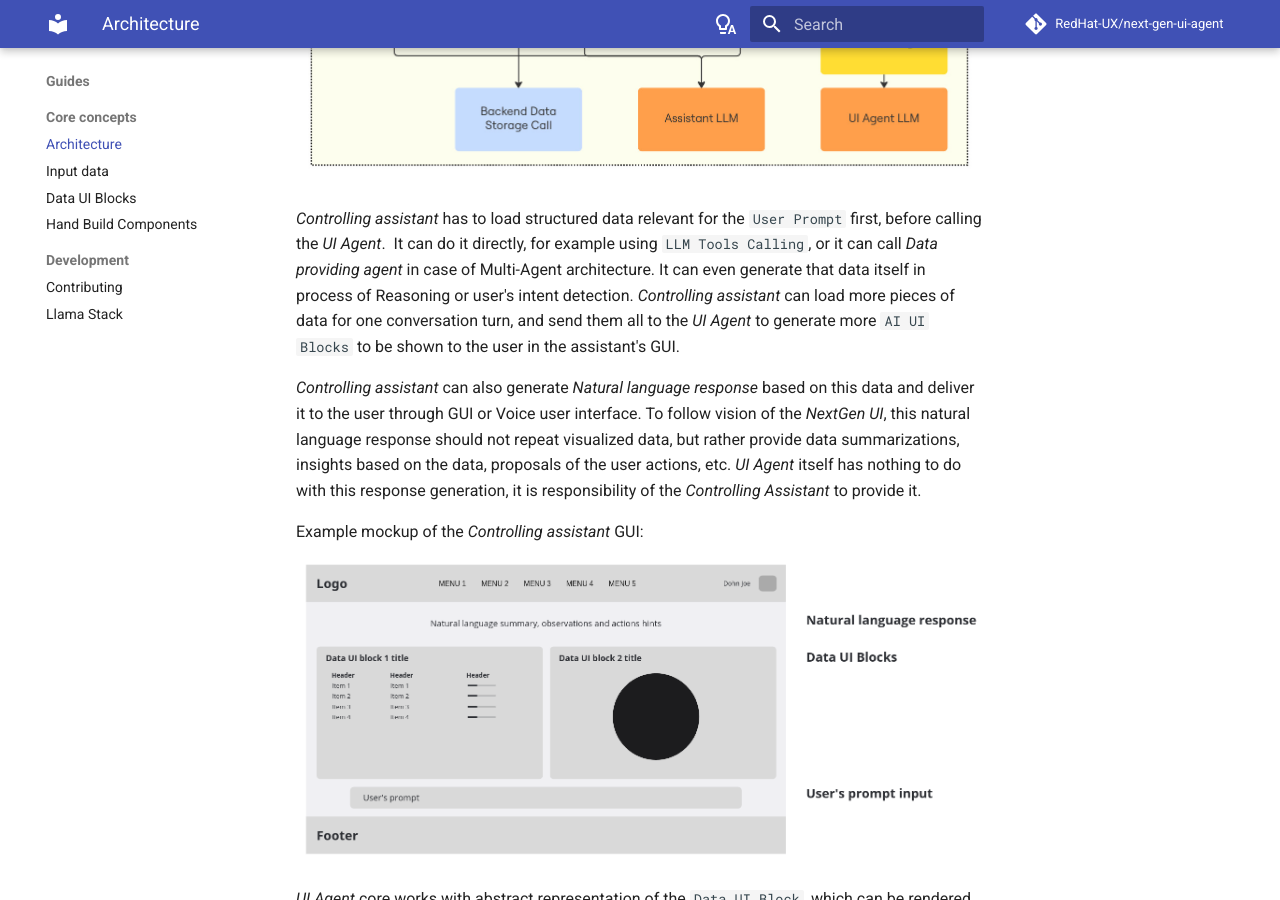
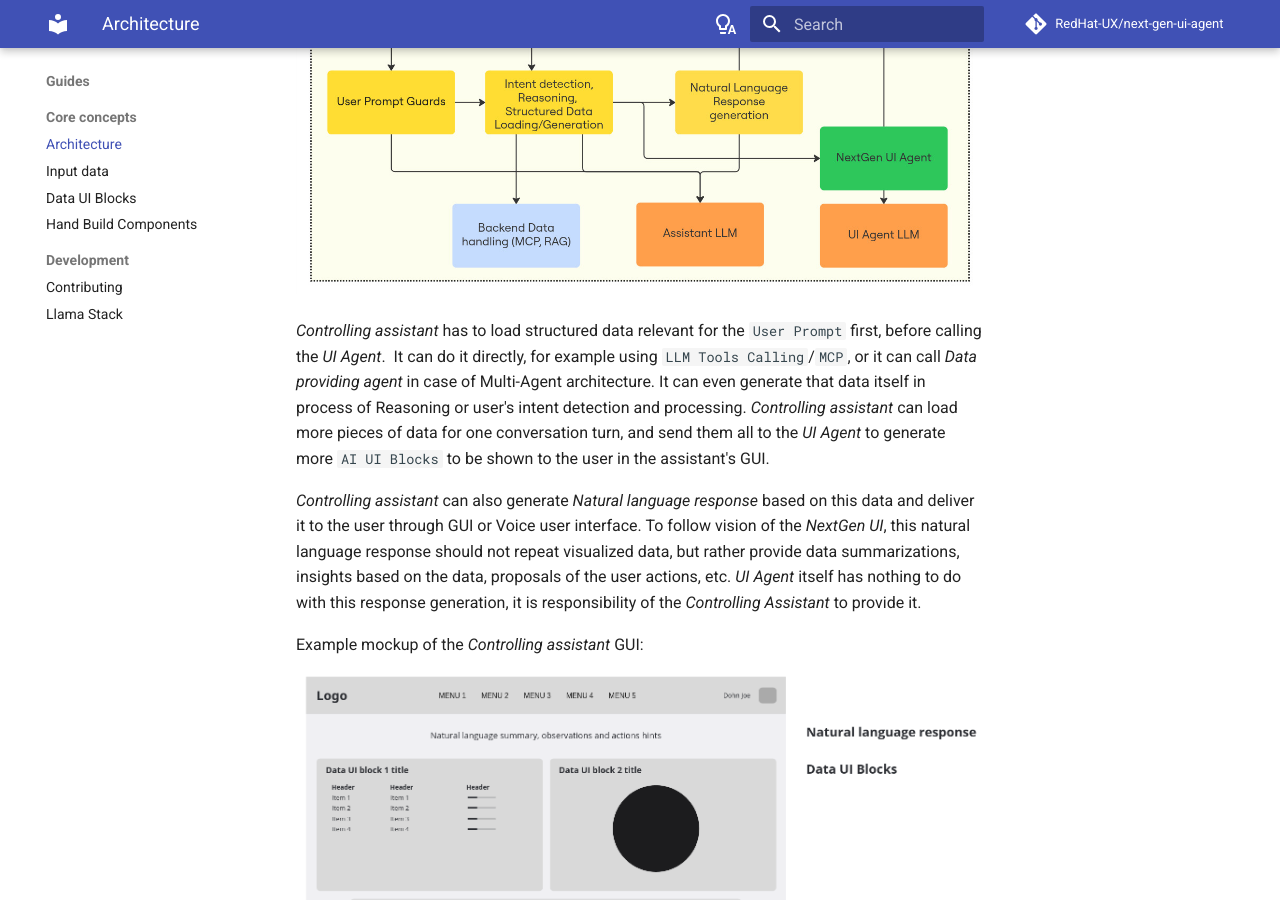
Before and after one commit to RedHat-UX/next-gen-ui-agent, an MkDocs documentation site: the page built from docs/guide/architecture.md, in a window 1280 px wide and 900 px high, scrolled down 1182 px. Built offline with MkDocs 1.6.1 and Material for MkDocs 9.7.7, drawn with Linux system fonts in a browser that asks for light colours; comment, search, counter and statistics services are not loaded; some of the changed text lies outside the part shown.

Commit message:
docs: architecture docs updated

```diff
--- a/docs/guide/architecture.md
+++ b/docs/guide/architecture.md
@@ -3,6 +3,8 @@
 This guide shows how to use *NextGen UI Agent* in your application.
 
 In short, *UI Agent* takes `User Prompt` and [`Structured Data`](./input_data.md) relevant to this prompt as an input, and generates UI component to visualize that piece of data to the user. We call it `Data UI Block`. AI (LLM) is used in this step, to understand the `User Prompt` and data structure and select the best UI component and displayed data values.
+
+In the future, this agent will also maintain `UI state` and view layouts to keep UI and flows consistent, handle personalized values formating, and many other features. Stay tuned ;-)
 
 Example of the generated `Data UI Block`:
 ![Example of the Data UI Block](../img/data_ui_block_card.png "Example of the Data UI Block")
@@ -17,11 +19,14 @@
 ![Example of the Controlling assistant architecture](../img/architecture_assistant_flow.jpg "Example of the Controlling assistant architecture")
 
 *Controlling assistant* has to load structured data relevant for the `User Prompt` first, before calling the *UI Agent*.
-It can do it directly, for example using `LLM Tools Calling`, or it can call *Data providing agent* in case of Multi-Agent architecture. It can even generate that data itself in process of Reasoning or user's intent detection.
-*Controlling assistant* can load more pieces of data for one conversation turn, and send them all to the *UI Agent* to generate more `AI UI Blocks` to be shown to the user in the assistant's GUI.
+It can do it directly, for example using `LLM Tools Calling`/`MCP`, or it can call *Data providing agent* in case
+of Multi-Agent architecture. It can even generate that data itself in process of Reasoning or user's intent detection and processing.
+*Controlling assistant* can load more pieces of data for one conversation turn, and send them all to the *UI Agent* to generate
+more `AI UI Blocks` to be shown to the user in the assistant's GUI.
 
 *Controlling assistant* can also generate *Natural language response* based on this data and deliver it to the user through GUI or Voice user interface.
-To follow vision of the *NextGen UI*, this natural language response should not repeat visualized data, but rather provide data summarizations, insights based on the data, proposals of the user actions, etc.
+To follow vision of the *NextGen UI*, this natural language response should not repeat visualized data, but rather provide
+data summarizations, insights based on the data, proposals of the user actions, etc.
 *UI Agent* itself has nothing to do with this response generation, it is responsibility of the *Controlling Assistant* to provide it.
 
 Example mockup of the *Controlling assistant* GUI:
```
Also changed, not shown: docs/img/architecture_assistant_flow.jpg.
